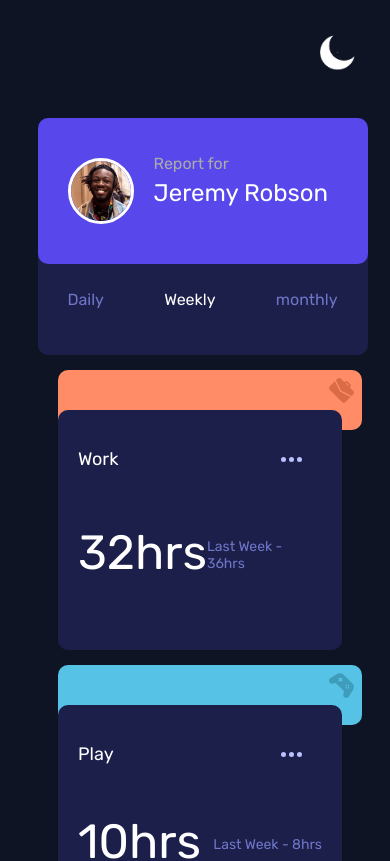
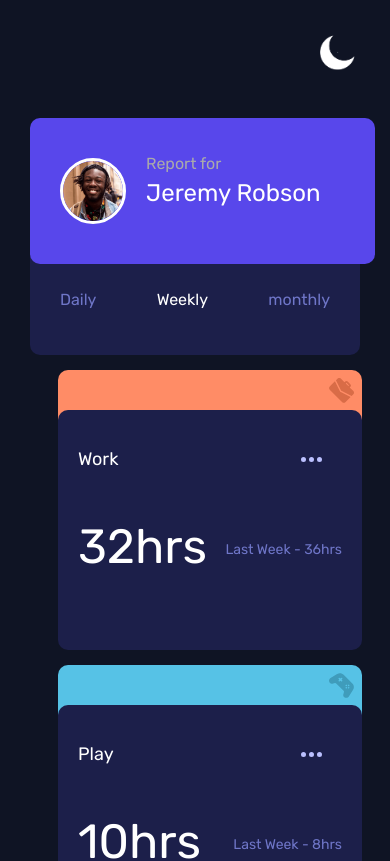
Before and after one commit to aswin-c39/time-tracking-dashboard, a React (Vite) app: page / in a window 390 px wide. Shown: the top 861 px of the page. Built offline with nearby package versions, Linux system fonts and the light colour scheme.

Commit message:
mobile fixx

```diff
--- a/src/App.scss
+++ b/src/App.scss
@@ -332,7 +332,7 @@ body{
   .timeframe-card {
     max-width: 100%;
     margin-left: 35px;
-    margin-right: 20px;
+    margin-right: 35px;
     .time-filters{
       display: flex;
       flex-direction: row;
@@ -349,7 +349,6 @@ body{
   .card {
 
     padding: 15px;
-    margin-right: 20px;
 
     .card-title {
       font-size: 1rem;
@@ -372,7 +371,7 @@ body{
   }
 
   .back-card {
-    height: 50px;
+    height: 30px;
 
     .activity-logo {
       width: 30px;
```
